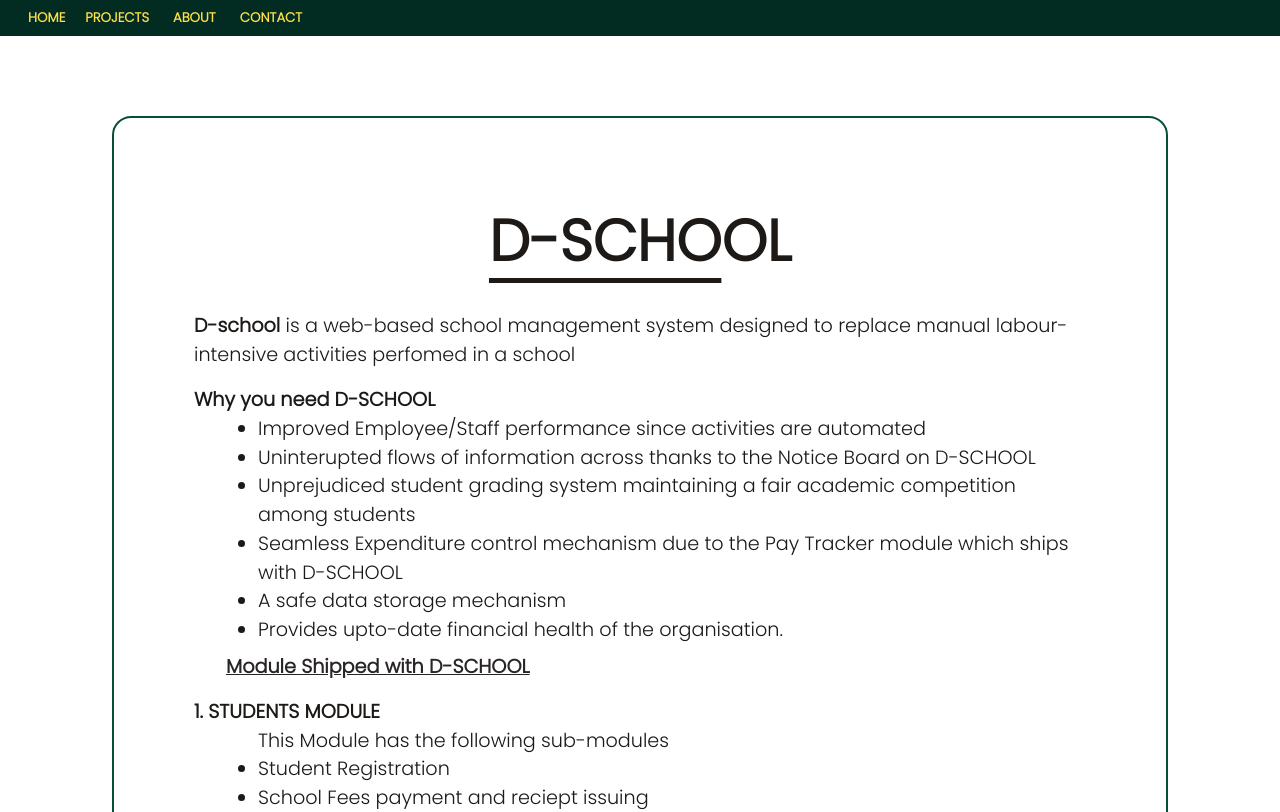
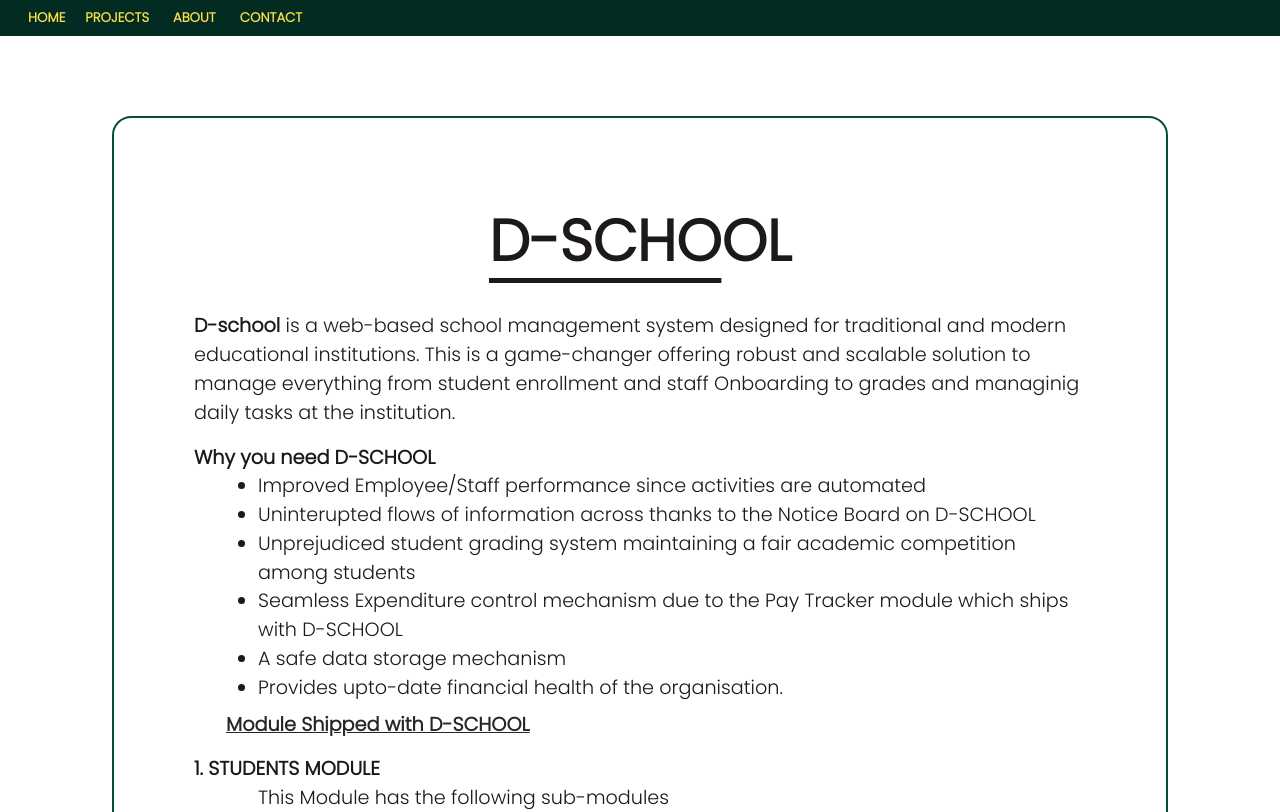
Before and after one commit to yusufnviiri/portfolio, a React (Create React App) app: page /dschool in a window 1280 px wide. Shown: the top 812 px of the page. Built offline with nearby package versions, Linux system fonts and the light colour scheme.

Commit message:
add video links

```diff
--- a/src/components/Dschool.js
+++ b/src/components/Dschool.js
@@ -7,7 +7,7 @@ export default function Dschool(){
 <section className='w-full h-full bg-white py-20'>
 <div className="text-[1.2em]       sm:w-[90%] lg:w-[55em]  m-auto  px-10  lg:px-20 py-20    rounded-[1em]   text-stone-900 font-poppins lg:border-[2px] border-[15px] border-emerald-900">
 <h1 className='font-bold text-center mb-7 lg:text-[3em] text-[2em]'><span className='underline underline-offset-[0.3em]'>D-SCHO</span>OL</h1>
-          <p><span className='font-bold '> D-school </span> is a web-based school management system designed to replace manual labour-intensive activities perfomed in a school </p>
+          <p><span className='font-bold '> D-school </span> is a web-based school management system designed for traditional and modern educational institutions. This is a game-changer offering  robust and scalable solution to manage everything from student enrollment and staff Onboarding to grades and managinig daily tasks at the institution. </p>
           <h2 className='w-full  pt-4 font-bold '>Why you  need D-SCHOOL</h2>
           <ul className='ml-16 list-disc'>
             <li className=''>Improved Employee/Staff performance since activities are automated</li>
--- a/src/components/Projects.js
+++ b/src/components/Projects.js
@@ -56,7 +56,7 @@ function Projects() {
 
 
     </div>
-    <p  className='bg-green-950 p-3 mt-4 text-yellow-500  text-[0.7em] w-2/3 sm:w-full xl:w-2/3  m-auto text-center'><span className='block uppercase font-bold text-yellow-300 text-[1.19em] '>Languanges and Frameworks </span> C#, MySQL and Entity Framework Core and React </p>
+    <p  className='bg-green-950 p-3 mt-4 text-yellow-500  text-[0.7em] w-2/3 sm:w-full xl:w-2/3  m-auto text-center'><span className='block uppercase font-bold text-yellow-300 text-[1.19em] '>Languanges and Frameworks </span> C#, MySQL and Entity Framework Core and Razor pages </p>
      </div>
 
 
```
